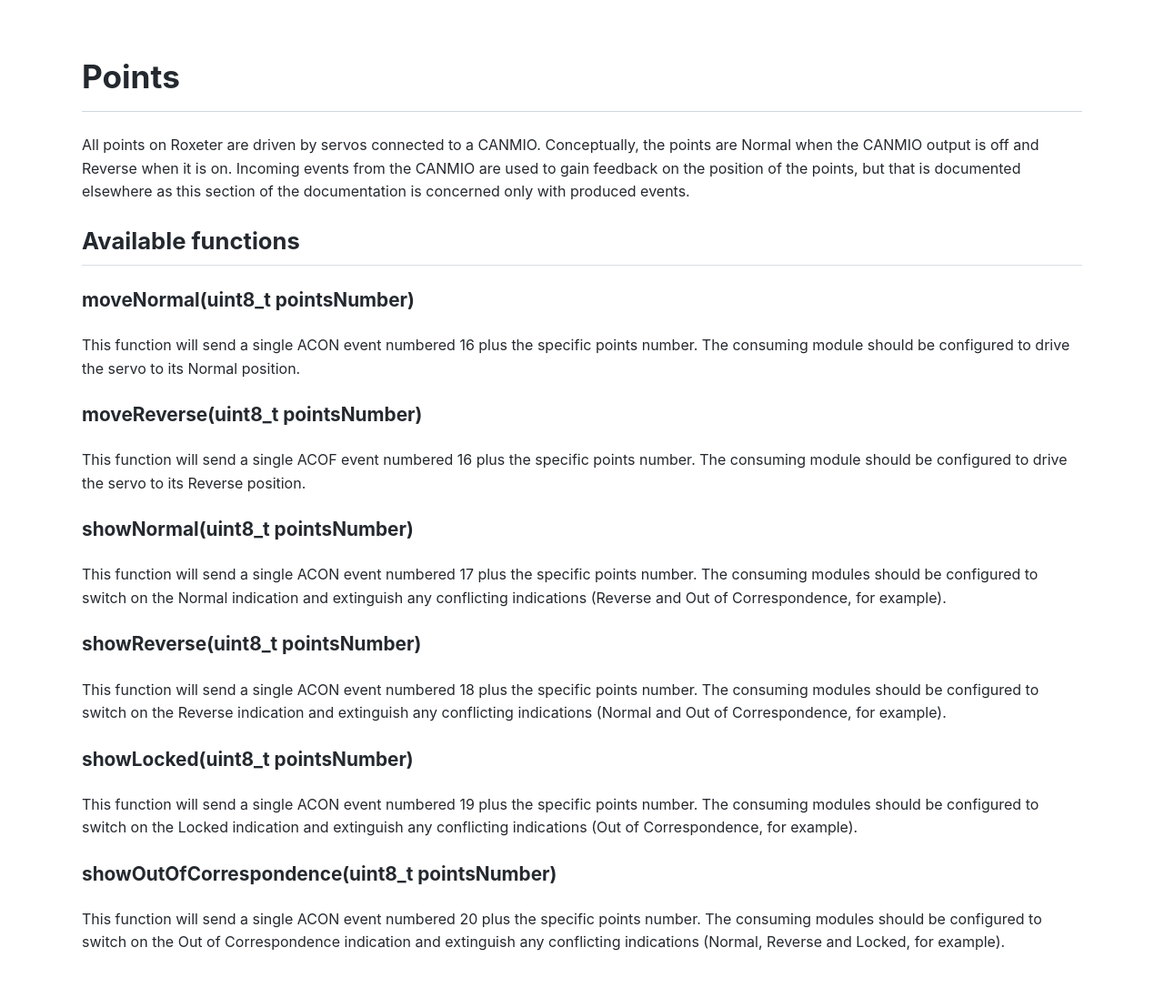
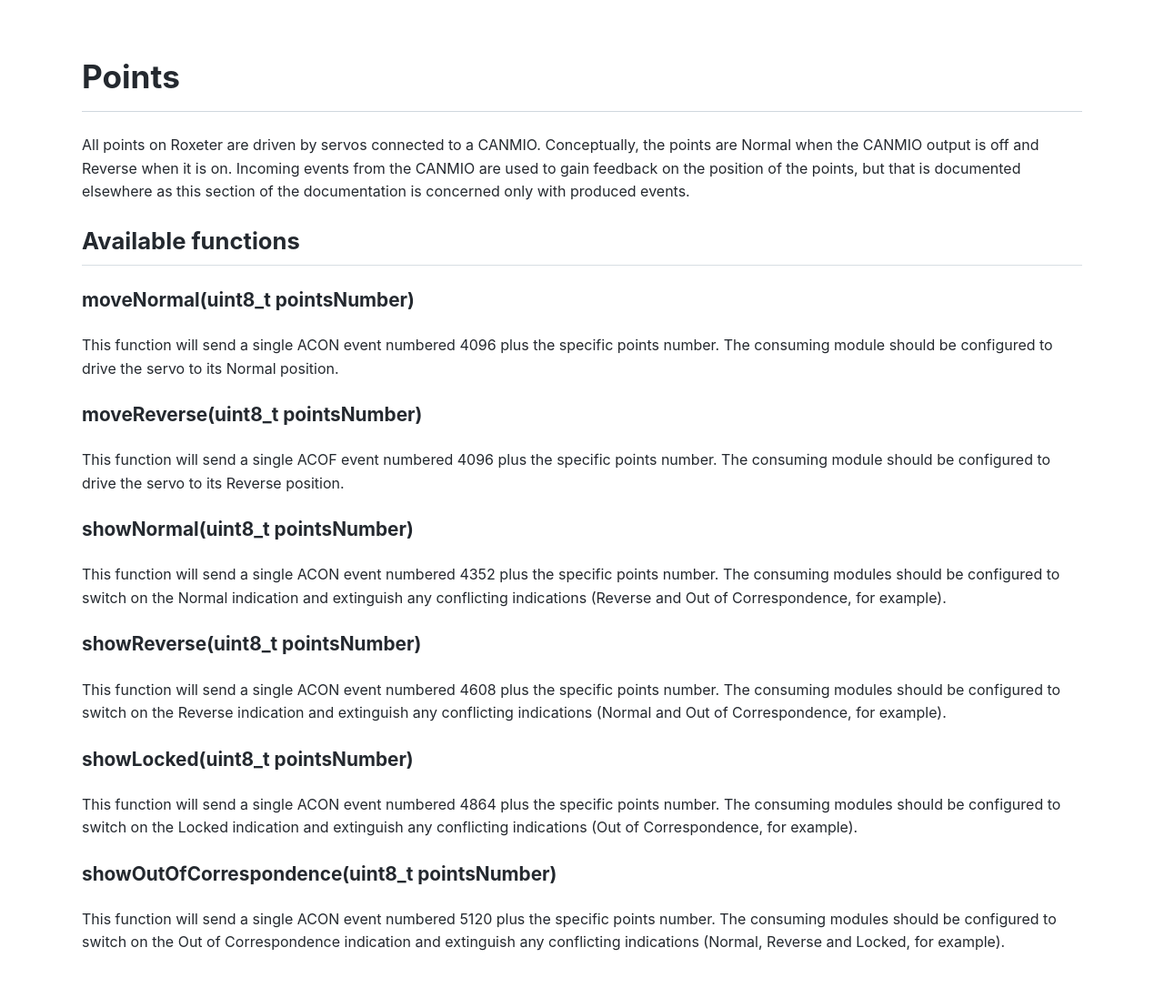
Before and after one commit to NickLocke/RoxeterModelRailway, a Jekyll site: the page built from ArduinoLibraries/RoxEventSender/Points.md, in a window 1280 px wide. Shown: the whole page at 91% size. Built offline with Jekyll 4.4.1, drawn with Linux system fonts in a browser that asks for light colours; our own code applies the rules of GitHub Pages for plain Markdown files.

Commit message:
Signals and points

```diff
--- a/ArduinoLibraries/RoxEventSender/Points.md
+++ b/ArduinoLibraries/RoxEventSender/Points.md
@@ -6,24 +6,24 @@ All points on Roxeter are driven by servos connected to a CANMIO. Conceptually,
 
 ### moveNormal(uint8_t pointsNumber)
 
-This function will send a single ACON event numbered 16 plus the specific points number. The consuming module should be configured to drive the servo to its Normal position.
+This function will send a single ACON event numbered 4096 plus the specific points number. The consuming module should be configured to drive the servo to its Normal position.
 
 ### moveReverse(uint8_t pointsNumber)
 
-This function will send a single ACOF event numbered 16 plus the specific points number. The consuming module should be configured to drive the servo to its Reverse position.
+This function will send a single ACOF event numbered 4096 plus the specific points number. The consuming module should be configured to drive the servo to its Reverse position.
 
 ### showNormal(uint8_t pointsNumber)
 
-This function will send a single ACON event numbered 17 plus the specific points number. The consuming modules should be configured to switch on the Normal indication and extinguish any conflicting indications (Reverse and Out of Correspondence, for example).
+This function will send a single ACON event numbered 4352 plus the specific points number. The consuming modules should be configured to switch on the Normal indication and extinguish any conflicting indications (Reverse and Out of Correspondence, for example).
 
 ### showReverse(uint8_t pointsNumber)
 
-This function will send a single ACON event numbered 18 plus the specific points number. The consuming modules should be configured to switch on the Reverse indication and extinguish any conflicting indications (Normal and Out of Correspondence, for example).
+This function will send a single ACON event numbered 4608 plus the specific points number. The consuming modules should be configured to switch on the Reverse indication and extinguish any conflicting indications (Normal and Out of Correspondence, for example).
 
 ### showLocked(uint8_t pointsNumber)
 
-This function will send a single ACON event numbered 19 plus the specific points number. The consuming modules should be configured to switch on the Locked indication and extinguish any conflicting indications (Out of Correspondence, for example).
+This function will send a single ACON event numbered 4864 plus the specific points number. The consuming modules should be configured to switch on the Locked indication and extinguish any conflicting indications (Out of Correspondence, for example).
 
 ### showOutOfCorrespondence(uint8_t pointsNumber)
 
-This function will send a single ACON event numbered 20 plus the specific points number. The consuming modules should be configured to switch on the Out of Correspondence indication and extinguish any conflicting indications (Normal, Reverse and Locked, for example).
+This function will send a single ACON event numbered 5120 plus the specific points number. The consuming modules should be configured to switch on the Out of Correspondence indication and extinguish any conflicting indications (Normal, Reverse and Locked, for example).
```
Also changed, not shown: ControlPanels/RoxeterLowLevel/Points.md (added, +22 -0 lines), ControlPanels/RoxeterLowLevel/README.md (+1 -0 lines), ControlPanels/RoxeterLowLevel/Signals.md (+1 -1 lines).
